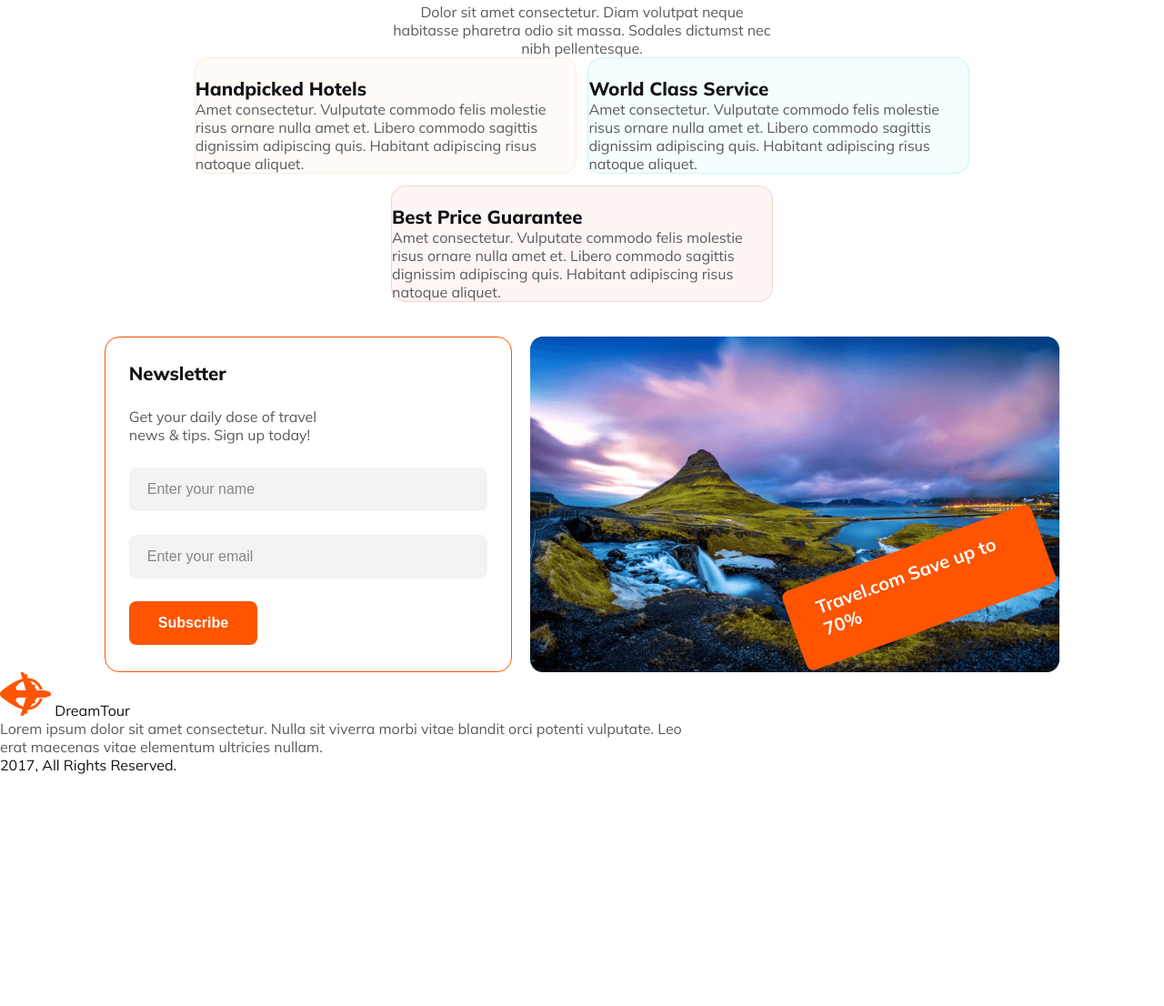
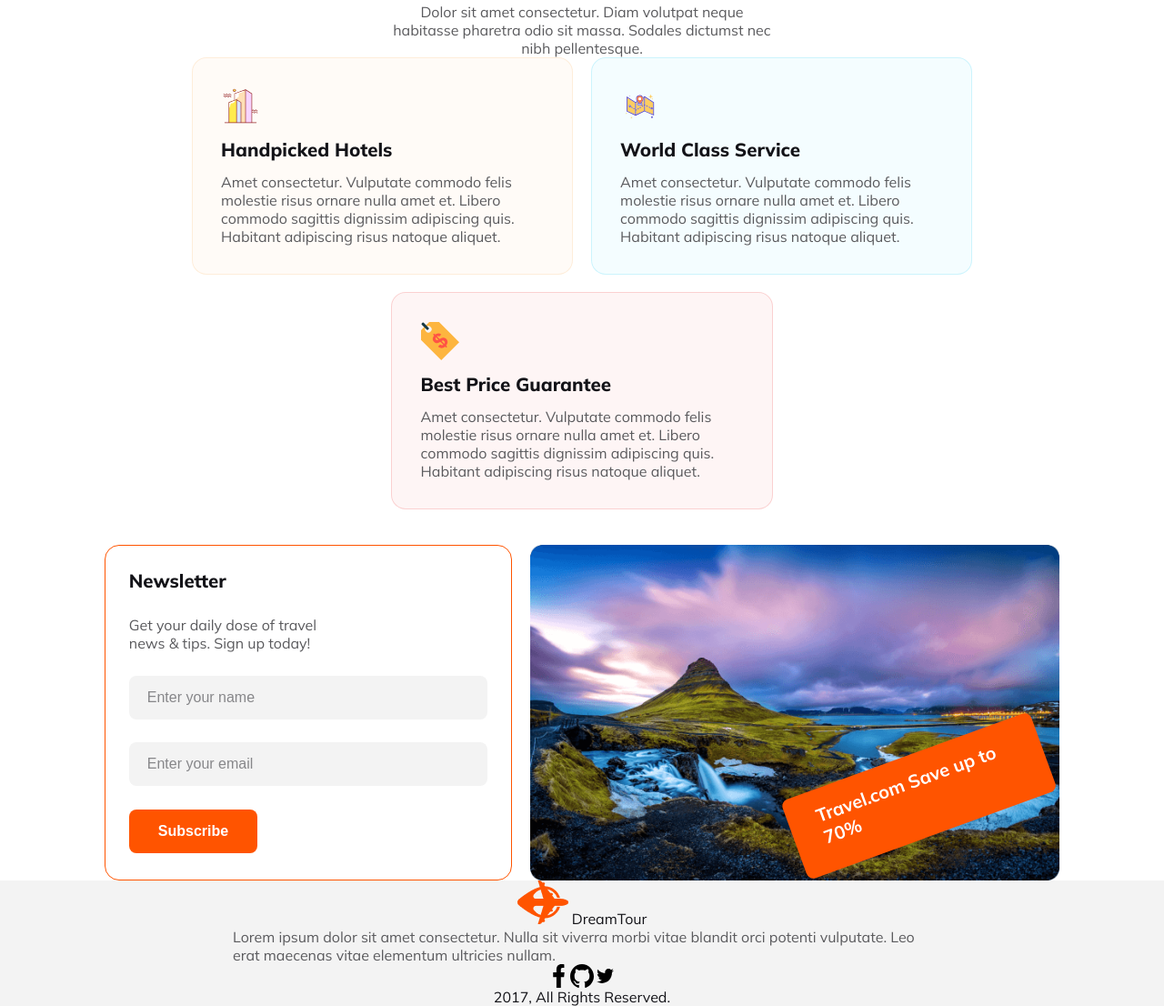
Before and after one commit to totansarker2/w9-assienment-2, a plain HTML site: page index.html in a window 1280 px wide. Shown: the part 2321-3427 px from the top of the page at 91% size. Before the commit the page ends 3172 px from the top, so only its background shows below. Drawn offline with Linux system fonts and the light colour scheme.

Commit message:
bug fixed

```diff
--- a/index.html
+++ b/index.html
@@ -118,19 +118,19 @@
 
         <div class="container">
             <div class="box box-1">
-                <img src="" alt="">
+                <img src="./icons/hotel-svgrepo-com (1).svg" alt="">
                 <h4>Handpicked Hotels</h4>
                 <p>Amet consectetur. Vulputate commodo felis molestie risus ornare nulla amet et. Libero commodo
                     sagittis dignissim adipiscing quis. Habitant adipiscing risus natoque aliquet. </p>
             </div>
             <div class="box box-2">
-                <img src="" alt="">
+                <img src="./icons/map-svgrepo-com.svg" alt="">
                 <h4>World Class Service</h4>
                 <p>Amet consectetur. Vulputate commodo felis molestie risus ornare nulla amet et. Libero commodo
                     sagittis dignissim adipiscing quis. Habitant adipiscing risus natoque aliquet. </p>
             </div>
             <div class="box  box-3">
-                <img src="" alt="">
+                <img src="./icons/price-tag-dolar-svgrepo-com.svg" alt="">
                 <h4>Best Price Guarantee</h4>
                 <p>Amet consectetur. Vulputate commodo felis molestie risus ornare nulla amet et. Libero commodo
                     sagittis dignissim adipiscing quis. Habitant adipiscing risus natoque aliquet. </p>
@@ -169,7 +169,9 @@
             Lorem ipsum dolor sit amet consectetur. Nulla sit viverra morbi vitae blandit orci potenti vulputate. Leo erat maecenas vitae elementum ultricies nullam.
         </p>
         <div class="icons">
-
+            <img src="./icons/facebook-176-svgrepo-com.svg" alt="">
+            <img src="./icons/github-142-svgrepo-com.svg" alt="">
+            <img src="./icons/twitter-svgrepo-com.svg" alt="">
         </div>
         <span>2017, All Rights Reserved.</span>
     </footer>
--- a/style.css
+++ b/style.css
@@ -312,14 +312,20 @@ input::placeholder {
     display: flex;
     flex-wrap: wrap;
     justify-content: center;
-    gap: 1vw;
+    gap: 1.5vw;
 }
 
 .why-choose .container div {
+    display: flex;
+    flex-direction: column;
+    gap: 1vw;
     width: 40%;
     text-align: left;
+    padding: 3%;
 }
-
+.why-choose .container .box img{
+    width: 12%;
+}
 .why-choose .container .box-1 {
     border-radius: 16px;
     border: 1px solid rgba(251, 181, 99, 0.20);
@@ -413,7 +419,19 @@ input::placeholder {
 }
 
 footer{
-
+    width: 100%;
+    background: rgba(19, 19, 24, 0.05);
+    display: flex;
+    flex-direction: column;
+    align-items: center;
+}
+footer .icons{
+    width: 100%;
+    display: flex;
+    justify-content: center;
+}
+footer .icons img{
+    width: 2%;
 }
 
 @media screen and (max-width: 600px) {
```
Also changed, not shown: icons/facebook-176-svgrepo-com.svg (added), icons/github-142-svgrepo-com.svg (added), icons/hotel-svgrepo-com (1).svg (added), icons/map-svgrepo-com.svg (added), icons/price-tag-dolar-svgrepo-com.svg (added), icons/twitter-svgrepo-com.svg (added).
